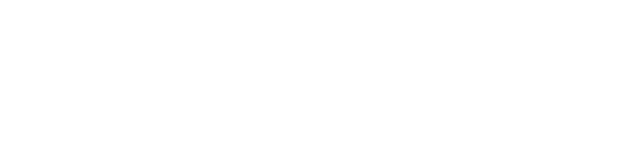
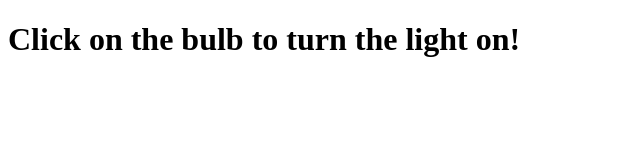
Before and after one commit to Thuotracy/bulb, a plain HTML site: page index.html in a window 1280 px wide. Shown: the whole page, without its empty margins (0-640 px from the left). Drawn offline with Linux system fonts and the light colour scheme.

Commit message:
added content in index.html

```diff
--- a/index.html
+++ b/index.html
@@ -8,6 +8,10 @@
     <link rel="stylesheet" href="style.css">
 </head>
 <body>
+    <div id="container">
+        <h1>Click on the bulb to turn the light on!</h1>
+        <div id="lightbulb" class="bulb-off"></div>
+    </div>
 
 </body>
 <script src="main.js"></script>
```
